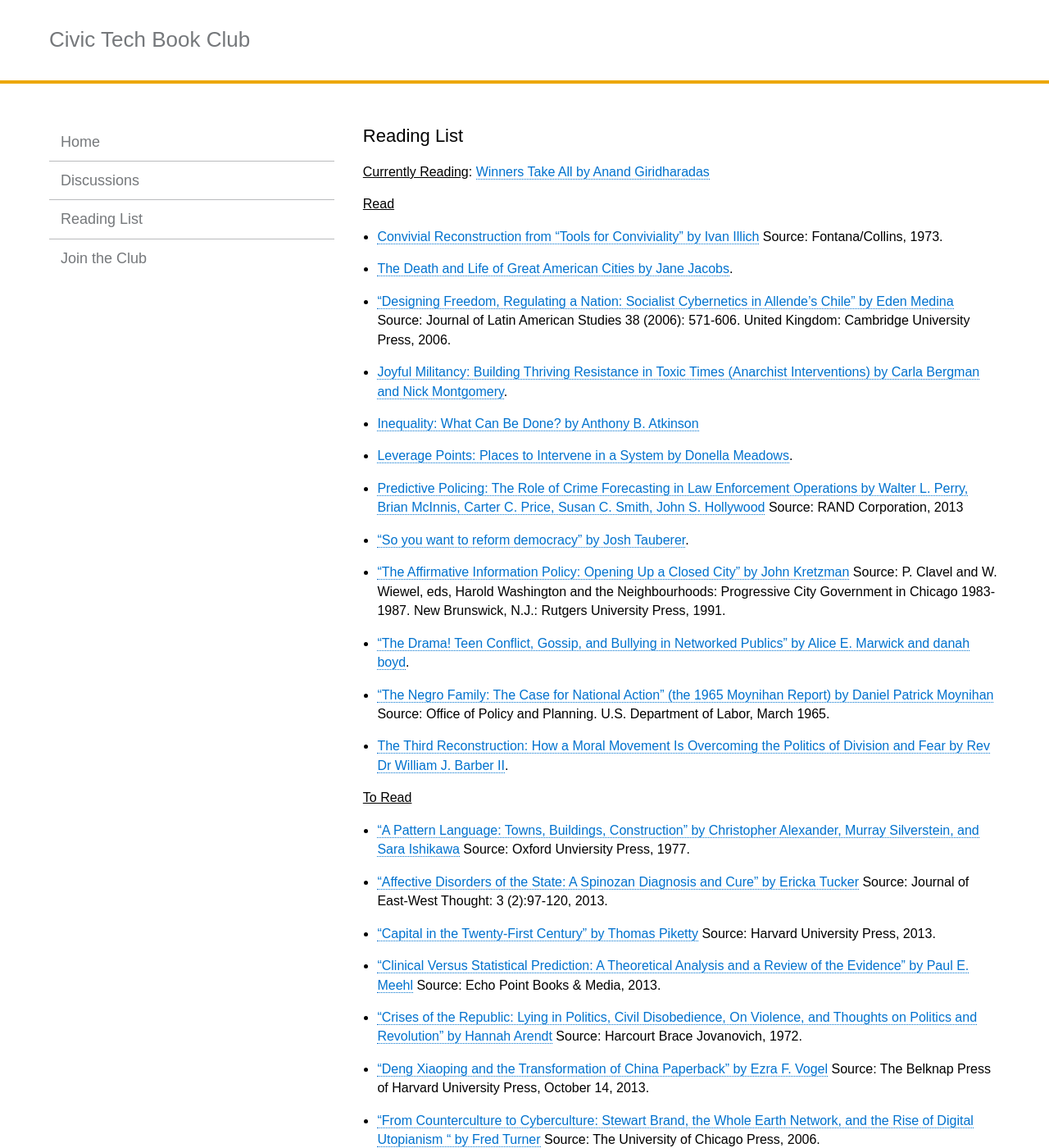
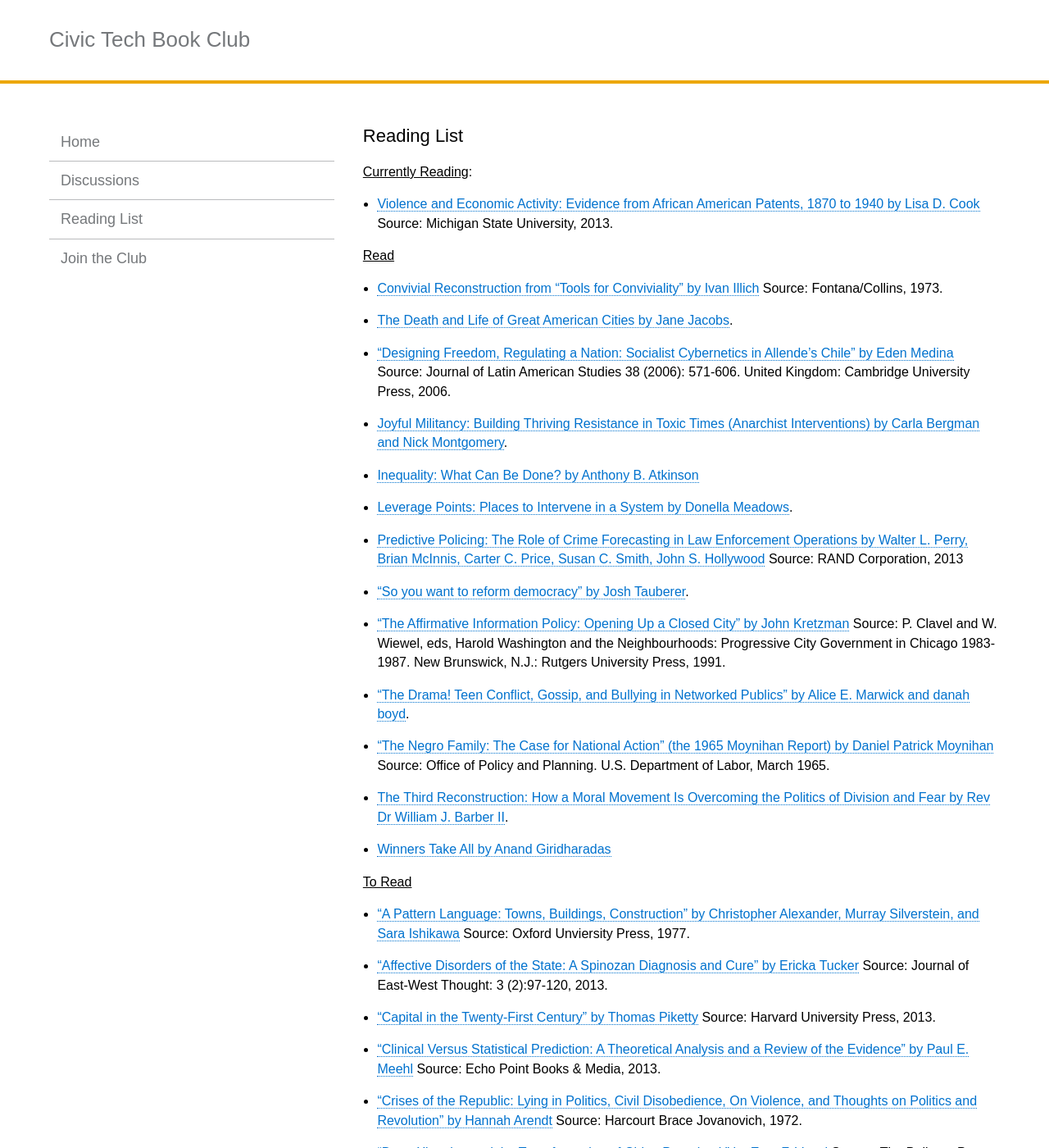
Before and after one commit to rebeccawilliams/bookclub, a Jekyll site: the page built from readinglist.md, in a window 1280 px wide and 1400 px high. Shown: the whole window at 82% size. Built offline with Jekyll 4.4.1, drawn with Linux system fonts in a browser that asks for light colours.

Commit message:
Update readinglist.md

```diff
--- a/readinglist.md
+++ b/readinglist.md
@@ -4,7 +4,7 @@
 ---
 
 <u>Currently Reading</u>:
-[Winners Take All by Anand Giridharadas](https://bookshop.org/books/winners-take-all-the-elite-charade-of-changing-the-world/9781101972670)
+* [Violence and Economic Activity:  Evidence from African American Patents, 1870 to 1940 by Lisa D. Cook](https://lisadcook.net/wp-content/uploads/2014/02/pats_paper17_1013_final_web.pdf) Source: Michigan State University, 2013.
 
 <u>Read</u>
 * [Convivial Reconstruction from “Tools for Conviviality” by Ivan Illich](http://civictechbook.club/convivial-reconstruction) Source: Fontana/Collins, 1973.
@@ -19,6 +19,7 @@
 * [“The Drama! Teen Conflict, Gossip, and Bullying in Networked Publics” by Alice E. Marwick and danah boyd](http://papers.ssrn.com/sol3/papers.cfm?abstract_id=1926349).
 * ["The Negro Family: The Case for National Action" (the 1965 Moynihan Report) by Daniel Patrick Moynihan](https://web.stanford.edu/~mrosenfe/Moynihan%27s%20The%20Negro%20Family.pdf) Source: Office of Policy and Planning. U.S. Department of Labor, March 1965.
 * [The Third Reconstruction: How a Moral Movement Is Overcoming the Politics of Division and Fear by Rev Dr William J. Barber II](https://www.amazon.com/dp/B00WCY4YK4/ref=dp-kindle-redirect?_encoding=UTF8&btkr=1).
+* [Winners Take All by Anand Giridharadas](https://bookshop.org/books/winners-take-all-the-elite-charade-of-changing-the-world/9781101972670)
 
 <u>To Read</u>
 * ["A Pattern Language: Towns, Buildings, Construction" by Christopher Alexander, Murray Silverstein, and Sara Ishikawa](https://en.wikipedia.org/wiki/A_Pattern_Language) Source: Oxford Unviersity Press, 1977.
```
